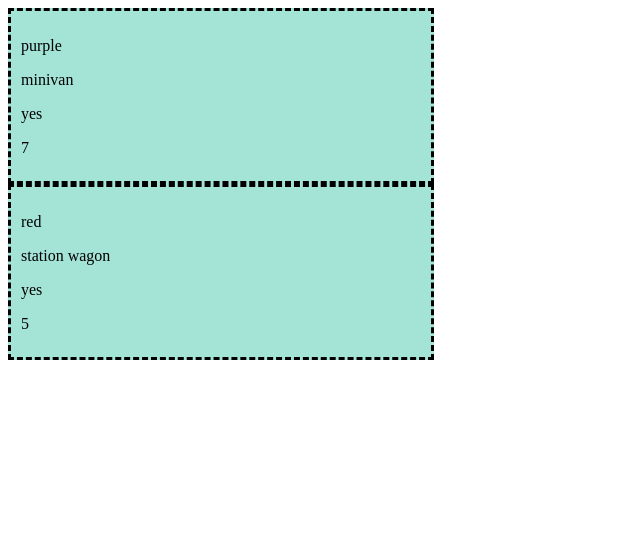
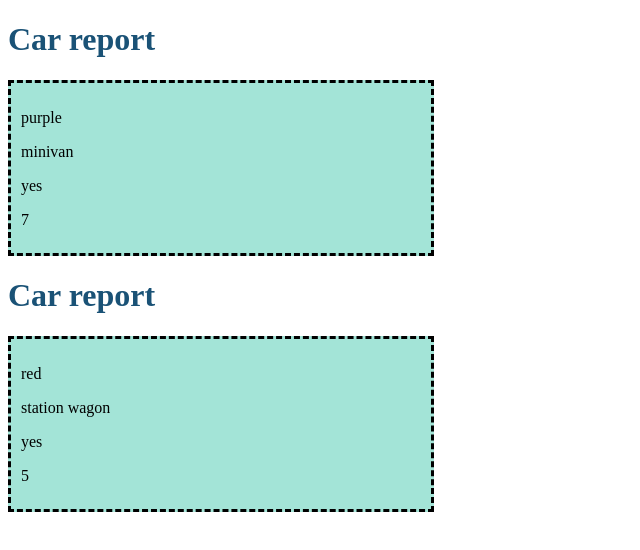
Before and after one commit to vy-hoang/practice-react, a React (Create React App) app: page / in a window 1280 px wide. Shown: the top 550 px of the page, without its empty margins (0-640 px from the left). Built offline with nearby package versions, Linux system fonts and the light colour scheme.

Commit message:
practice react

```diff
--- a/src/components/app.jsx
+++ b/src/components/app.jsx
@@ -1,10 +1,13 @@
 import React from "react";
 import cars from "./data";
 import Details from "./details";
+import Style from "./style";
 
 function Items(cars){
     return(
-        <Details
+        <div>
+            <Style />
+            <Details
 
             color={cars.color}
             key={cars.id}
@@ -12,7 +15,10 @@ function Items(cars){
             registration={cars.registration}
             capacity={cars.capacity}
 
-        />
+            />
+
+        </div>
+
     );
 }
 
--- /dev/null
+++ b/src/components/style.jsx
@@ -0,0 +1,14 @@
+import React, {Component} from "react";
+
+class Style extends Component{
+    render(){
+        const Decor = {
+            color: "#1A5276"
+        };
+        return(
+            <h1 style = {Decor}>Car report</h1>
+        )
+    }
+}
+
+export default Style;
```
